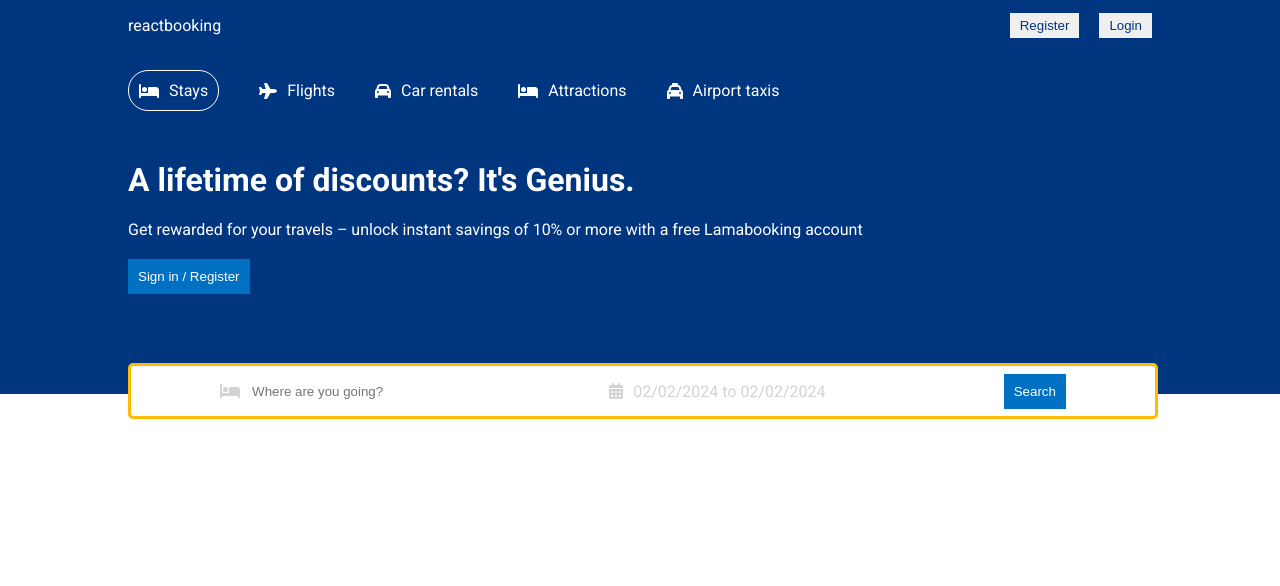
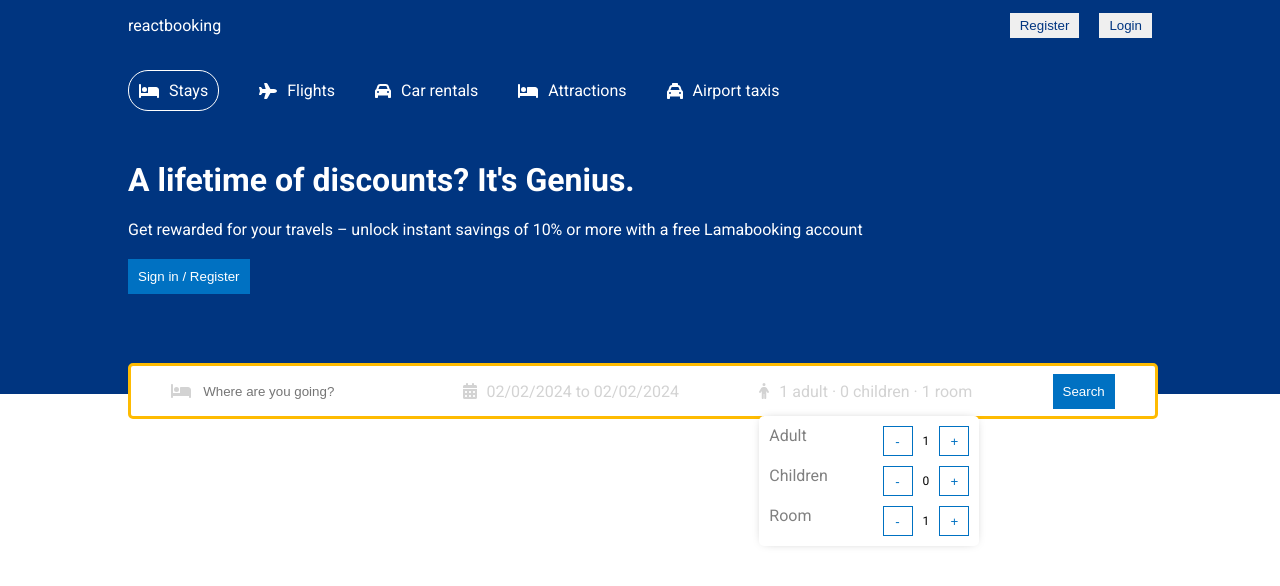
Before and after one commit to abr-ya/react-booking, a React (Vite) app: page / in a window 1280 px wide. Shown: the top 586 px of the page. Built offline with nearby package versions, Linux system fonts and the light colour scheme.

Commit message:
feat: Add Guests component (Header)

```diff
--- /dev/null
+++ b/src/components/Header/Guests.tsx
@@ -0,0 +1,67 @@
+import { FC, useState } from "react";
+import { faPerson } from "@fortawesome/free-solid-svg-icons";
+import { FontAwesomeIcon } from "@fortawesome/react-fontawesome";
+
+import { IGuestsCount } from "../../interfaces";
+import searchStyles from "./search.module.css";
+import styles from "./guests.module.css";
+
+interface IGuests {
+  data: IGuestsCount;
+  handler: (key: keyof IGuestsCount, isAdd?: boolean) => void;
+}
+
+const Guests: FC<IGuests> = ({ data: { adult, children, room }, handler }) => {
+  const [isOpen, setIsOpen] = useState(true);
+
+  return (
+    <div className={searchStyles.searchItem}>
+      <FontAwesomeIcon icon={faPerson} className={searchStyles.searchIcon} />
+      <span onClick={() => setIsOpen((prev) => !prev)} className={searchStyles.searchText}>
+        {`${adult} adult · ${children} children · ${room} room`}
+      </span>
+      {isOpen && (
+        <div className={styles.guests}>
+          <div className={styles.guestItem}>
+            <span className={styles.guestText}>Adult</span>
+            <div className={styles.guestCounter}>
+              <button disabled={adult <= 1} className={styles.changeBtn} onClick={() => handler("adult")}>
+                -
+              </button>
+              <span>{adult}</span>
+              <button className={styles.changeBtn} onClick={() => handler("adult", true)}>
+                +
+              </button>
+            </div>
+          </div>
+          <div className={styles.guestItem}>
+            <span className={styles.guestText}>Children</span>
+            <div className={styles.guestCounter}>
+              <button disabled={children <= 0} className={styles.changeBtn} onClick={() => handler("children")}>
+                -
+              </button>
+              <span>{children}</span>
+              <button className={styles.changeBtn} onClick={() => handler("children", true)}>
+                +
+              </button>
+            </div>
+          </div>
+          <div className={styles.guestItem}>
+            <span className={styles.guestText}>Room</span>
+            <div className={styles.guestCounter}>
+              <button disabled={room <= 1} className={styles.changeBtn} onClick={() => handler("room")}>
+                -
+              </button>
+              <span>{room}</span>
+              <button className={styles.changeBtn} onClick={() => handler("room", true)}>
+                +
+              </button>
+            </div>
+          </div>
+        </div>
+      )}
+    </div>
+  );
+};
+
+export default Guests;
--- a/src/components/Header/Search.tsx
+++ b/src/components/Header/Search.tsx
@@ -8,6 +8,8 @@ import "react-date-range/dist/styles.css"; // main css file
 import "react-date-range/dist/theme/default.css"; // theme css file
 
 import styles from "./search.module.css";
+import { IGuestsCount } from "../../interfaces";
+import Guests from "./Guests";
 
 const Search = () => {
   const [destination, setDestination] = useState("");
@@ -21,10 +23,21 @@ const Search = () => {
     },
   ]);
 
-  const handleSearch = () => console.log(destination, date);
+  const [guests, setGuests] = useState<IGuestsCount>({
+    adult: 1,
+    children: 0,
+    room: 1,
+  });
+
+  const submitHandler = () => console.log(destination, date);
+
+  const guestsHandler = (key: keyof IGuestsCount, isAdd?: boolean) => {
+    setGuests((prev) => ({ ...prev, [key]: isAdd ? prev[key] + 1 : prev[key] - 1 }));
+  };
 
   return (
     <div className={styles.search}>
+      {/* Place */}
       <div className={styles.searchItem}>
         <FontAwesomeIcon icon={faBed} className={styles.searchIcon} />
         <input
@@ -34,12 +47,12 @@ const Search = () => {
           onChange={(e) => setDestination(e.target.value)}
         />
       </div>
+      {/* Dates */}
       <div className={styles.searchItem}>
         <FontAwesomeIcon icon={faCalendarDays} className={styles.searchIcon} />
-        <span
-          onClick={() => setOpenDate((prev) => !prev)}
-          className={styles.searchText}
-        >{`${format(date[0].startDate, "MM/dd/yyyy")} to ${format(date[0].endDate, "MM/dd/yyyy")}`}</span>
+        <span onClick={() => setOpenDate((prev) => !prev)} className={styles.searchText}>
+          {`${format(date[0].startDate, "MM/dd/yyyy")} to ${format(date[0].endDate, "MM/dd/yyyy")}`}
+        </span>
         {openDate && (
           <DateRange
             editableDateInputs={true}
@@ -52,8 +65,9 @@ const Search = () => {
         )}
       </div>
       {/* Person */}
+      <Guests data={guests} handler={guestsHandler} />
       <div className={styles.searchItem}>
-        <button className={styles.searchBtn} onClick={handleSearch}>
+        <button className={styles.searchBtn} onClick={submitHandler}>
           Search
         </button>
       </div>
--- /dev/null
+++ b/src/components/Header/guests.module.css
@@ -0,0 +1,38 @@
+.guests {
+  z-index: 2;
+  position: absolute;
+  top: 50px;
+  background-color: white;
+  color: gray;
+  border-radius: 5px;
+  -webkit-box-shadow: 0px 0px 10px -5px rgba(0, 0, 0, 0.4);
+  box-shadow: 0px 0px 10px -5px rgba(0, 0, 0, 0.4);
+}
+
+.guestItem {
+  width: 200px;
+  display: flex;
+  justify-content: space-between;
+  margin: 10px;
+}
+
+.guestCounter {
+  display: flex;
+  align-items: center;
+  gap: 10px;
+  font-size: 12px;
+  color: black;
+}
+
+.changeBtn {
+  width: 30px;
+  height: 30px;
+  border: 1px solid #0071c2;
+  color: #0071c2;
+  cursor: pointer;
+  background-color: white;
+}
+
+.changeBtn:disabled {
+  cursor: not-allowed;
+}
--- /dev/null
+++ b/src/interfaces.ts
@@ -0,0 +1,5 @@
+export interface IGuestsCount {
+  adult: number;
+  children: number;
+  room: number;
+}
```
